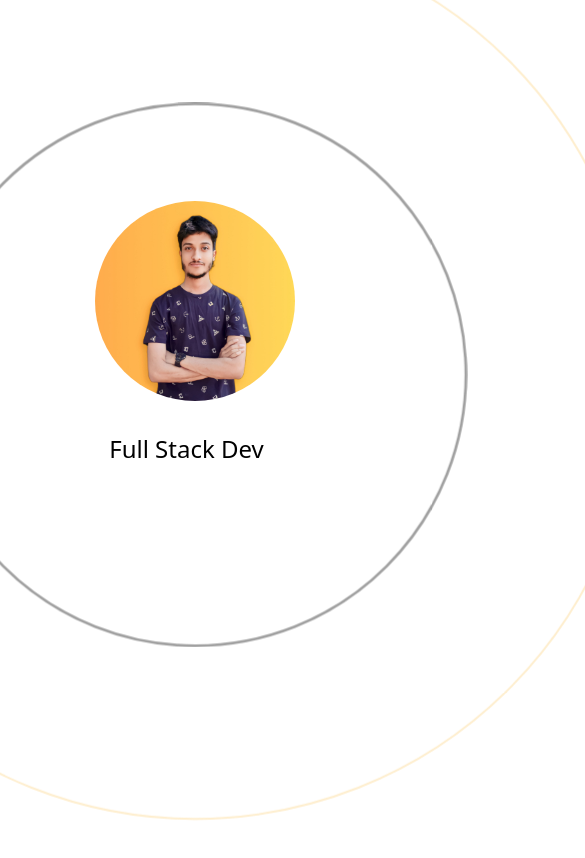
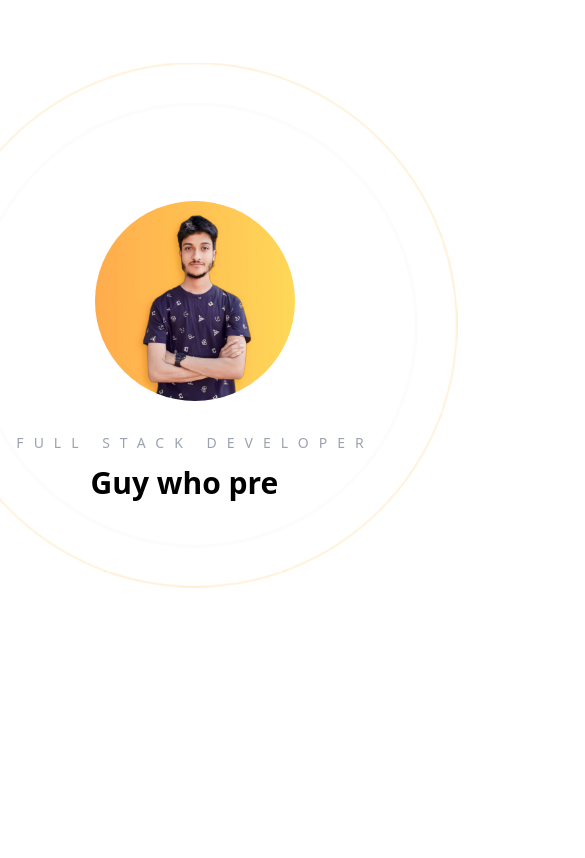
Before and after one commit to rwiteshbera/Portfolio, a Next.js app: page /components/Hero in a window 390 px wide. Shown: the top 858 px of the page, 585 px wide, since content can reach past the window. Built offline with nearby package versions, Linux system fonts and the light colour scheme.

Commit message:
updated hero

```diff
--- a/src/pages/components/BackgroundWave.tsx
+++ b/src/pages/components/BackgroundWave.tsx
@@ -16,8 +16,8 @@ export default function BackgroundWave({}: Props) {
       repeat: Infinity,
     }}
     className="relative flex justify-center items-center">
-      <div className="absolute border border-[#666666] rounded-full h-[200px] w-[200px] animate-ping mt-52"></div>
-      <div className="absolute border border-[#F7Ab0A] rounded-full opacity-20 h-[450px] w-[450px] animate-none mt-52"></div>
+      <div className="absolute border border-[#666666] rounded-full h-[150px] w-[150px] animate-ping mt-52"></div>
+      <div className="absolute border border-[#F7Ab0A] rounded-full opacity-20 h-[350px] w-[350px] animate-none mt-52"></div>
     </motion.div>
   );
 }
--- a/src/pages/components/Header.tsx
+++ b/src/pages/components/Header.tsx
@@ -54,7 +54,7 @@ export default function Header({}: Props) {
 
       <motion.div
       initial={{
-        x: -500,
+        x: 500,
         opacity: 0,
         scale: 0.5,
       }}
--- a/src/pages/components/Hero.tsx
+++ b/src/pages/components/Hero.tsx
@@ -9,7 +9,6 @@ function Hero({}: Props) {
   const [text, count] = useTypewriter({
     words: [
       "Hi, This is Rwitesh Bera",
-      "Full Stack Developer",
       "Guy who prefers tea over coffee",
       "But Loves to explore new tech",
     ],
@@ -24,12 +23,15 @@ function Hero({}: Props) {
         alt="Profile Image"
         width={200}
         height={200}
-        className="rounded-full"
+        className="rounded-full relative mx-auto object-cover"
       />
-      <h1 className="font-sans text-2xl">
+      <div>
+        <h2 className="text-sm uppercase text-gray-400 pb-3 tracking-[10px]">Full Stack Developer</h2>
+      <h1 className="font-sans font-semibold 2xl:text-5xl xl:text-4xl lg:text-4xl md:text-3xl sm:text-3xl text-3xl">
         <span>{text}</span>
         <Cursor cursorColor="white" cursorStyle="█" />
       </h1>
+      </div>
     </div>
   );
 }
--- a/src/pages/index.tsx
+++ b/src/pages/index.tsx
@@ -1,5 +1,4 @@
 import Head from 'next/head'
-import Image from 'next/image'
 import { Inter } from 'next/font/google'
 import Header from './components/Header'
 import Hero from './components/Hero'
@@ -8,6 +7,7 @@ import Hero from './components/Hero'
 const inter = Inter({ subsets: ['latin'] })
 
 export default function Home() {
+
   return (
     <div className='bg-[rgb(36,36,36)] text-white h-max w-screen snap-y snap-mandatory overflow-scroll z-0'>
       <Head>
```
